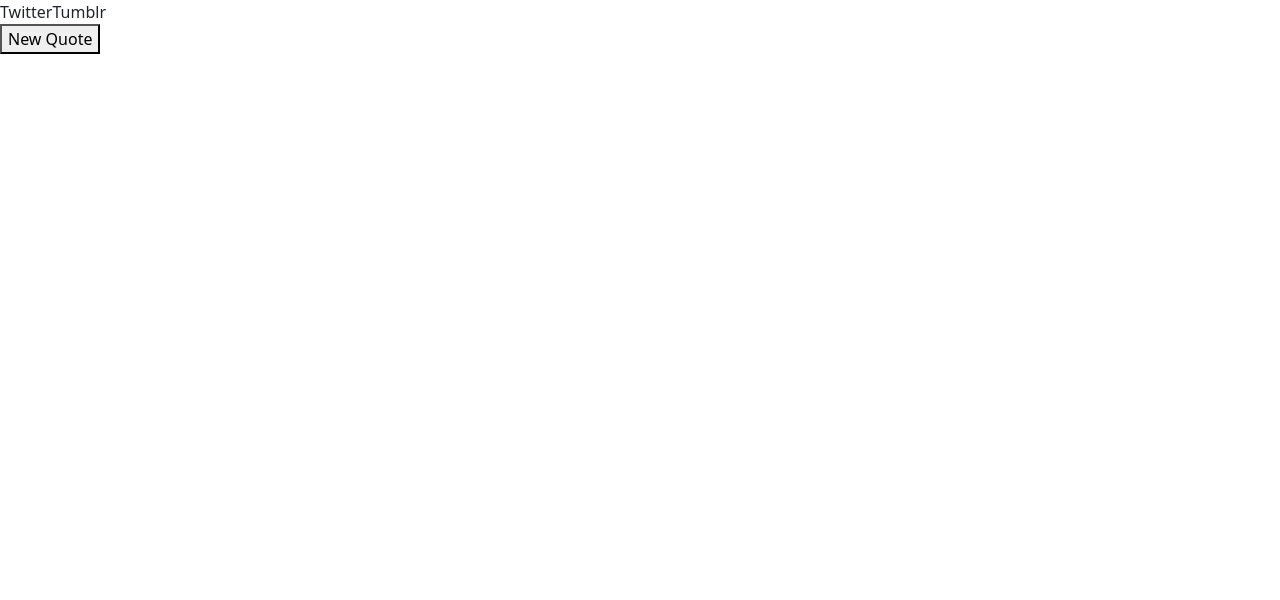
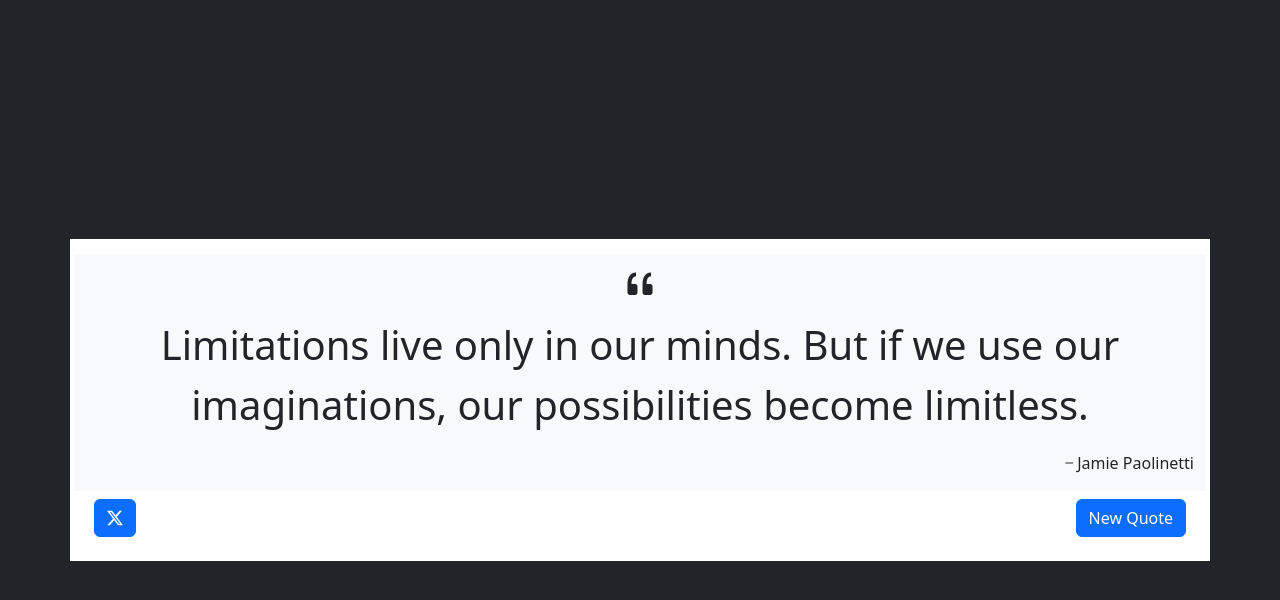
Before and after one commit to nattdev/random-quote-machine, a React (Create React App) app: page / in a window 1280 px wide. Shown: the top 600 px of the page. Built offline with nearby package versions, Linux system fonts and the light colour scheme.

Commit message:
Add bootstrap styles

```diff
--- a/public/index.html
+++ b/public/index.html
@@ -26,7 +26,7 @@
     -->
     <title>React App</title>
   </head>
-  <body>
+  <body class="bg-dark d-flex justify-content-center align-items-center p-4 vh-100">
     <noscript>You need to enable JavaScript to run this app.</noscript>
     <div id="root"></div>
     <!--
--- a/src/App.js
+++ b/src/App.js
@@ -1,7 +1,6 @@
 import logo from './logo.svg';
 import './styles/App.css';
 import QuoteMachine from './components/QuoteMachine';
-
 
 function App() {
   return (
--- a/src/components/Button.js
+++ b/src/components/Button.js
@@ -1,6 +1,6 @@
 function Button() {
     return (
-        <button className="new-quote">New Quote</button>
+        <button id="new-quote" className="new-quote btn btn-primary">New Quote</button>
     );
 }
 
--- a/src/components/Quote.js
+++ b/src/components/Quote.js
@@ -1,8 +1,10 @@
 function Quote() {
     return (
-        <div className="quote-description">
-            <div className="text"></div>
-            <div className="author"></div>
+        <div className="quote-description bg-light">
+            <blockquote className="fs-1 text-center blockquote">
+            <i className="bi bi-quote"></i><span className="d-inline-block" id="text">Limitations live only in our minds. But if we use our imaginations, our possibilities become limitless.</span>
+            </blockquote>
+            <p className="author text-end fs-6"><i className="bi bi-dash"></i><span id="author">Jamie Paolinetti</span></p>
         </div>
     );
 }
--- a/src/components/QuoteMachine.js
+++ b/src/components/QuoteMachine.js
@@ -4,10 +4,18 @@ import Button from './Button';
 
 function QuoteMachine() {
     return (
-        <div className="quote-box">
-            <Quote />
-            <SocialMediaButtons />
-            <Button />
+        <div id="quote-box" className="container mx-auto my-auto p-3 bg-white">
+            <div className='row'>
+                <Quote />
+            </div>
+            <div className='row p-2 align-items-center'>
+                <div className='col'>
+                    <SocialMediaButtons />
+                </div>
+                <div className='col text-end'>
+                    <Button />
+                </div>
+            </div>
         </div>
     );
 }
--- a/src/components/SocialMediaButtons.js
+++ b/src/components/SocialMediaButtons.js
@@ -1,8 +1,7 @@
 function SocialMediaButtons() {
     return (
         <div className="social-media-buttons">
-            <a>Twitter</a>
-            <a>Tumblr</a>
+            <a id="tweet-quote" className="btn btn-primary" href="http://twitter.com/intent/tweet"><i className="bi bi-twitter-x"></i></a>
         </div>
     );
 }
```
